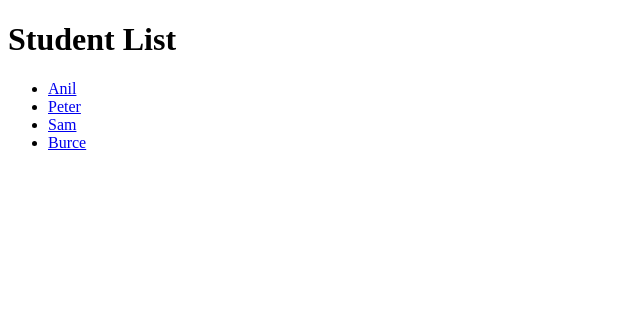
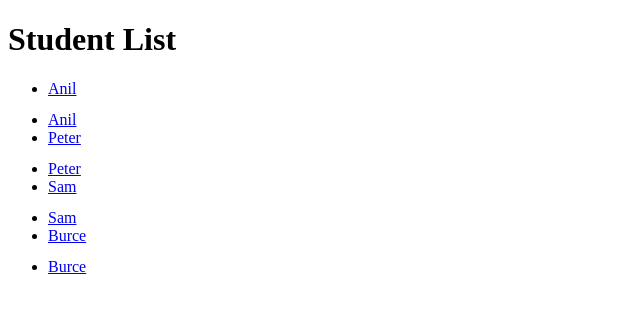
Before and after one commit to sharmasuper/NextJsSeries, a Next.js app: page /StudentList in a window 1280 px wide. Shown: the top 310 px of the page, without its empty margins (0-640 px from the left). Built offline with nearby package versions, Linux system fonts and the light colour scheme.

Commit message:
map dynmic routing

```diff
--- a/src/app/StudentList/page.js
+++ b/src/app/StudentList/page.js
@@ -2,6 +2,20 @@ import Link from "next/link";
 
 
 function page() {
+    const Add = ["Anil","Peter","Sam","Burce"]
+  const Store =   Add.map((item,index)=>{
+
+        return (
+            <>
+        <li><Link href={`/StudentList/${item}`}>{item}</Link></li>
+        {/* 2nd method */}
+        <pre>
+
+        </pre>
+        <li><Link href={`/StudentList/${index}`}>{item}</Link></li>
+        </>
+        )
+    })
   return (
     <div>
       <h1>Student List</h1>
@@ -11,10 +25,10 @@ function page() {
         <li> <Link href="/StudentList/3">Sam</Link></li>
         <li> <Link href="/StudentList/4">Burce</Link></li> */}
         {/* name */}
-         <li> <Link href="/StudentList/anil">Anil</Link></li>
-        <li> <Link href="/StudentList/Peter">Peter</Link></li>
+         {Store}
+        {/* <li> <Link href="/StudentList/Peter">Peter</Link></li>
         <li> <Link href="/StudentList/Sam">Sam</Link></li>
-        <li> <Link href="/StudentList/Burce">Burce</Link></li>
+        <li> <Link href="/StudentList/Burce">Burce</Link></li> */}
       </ul>
     </div>
   );
```
